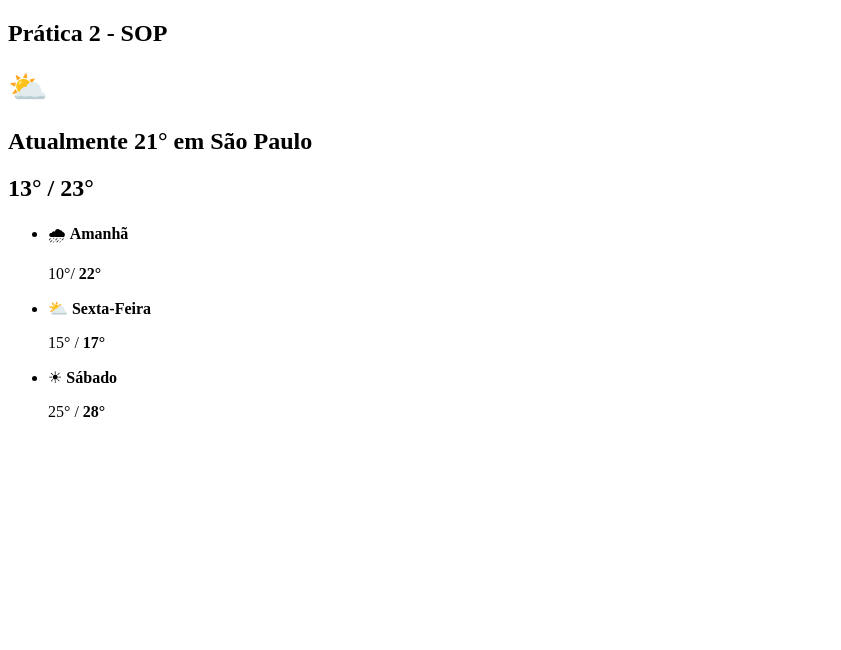
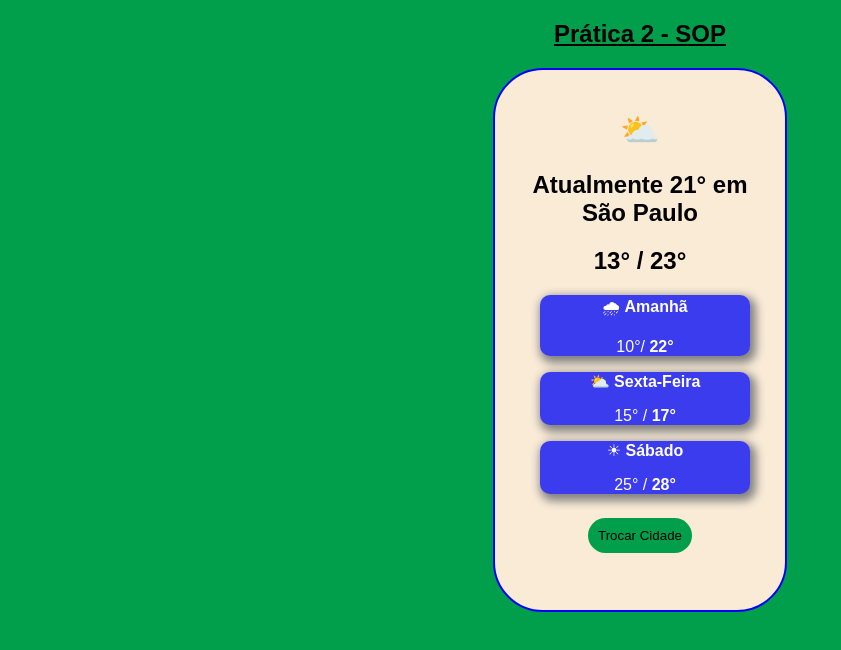
Before and after one commit to MatheussRezende/SOP_atv2_Fgrp2, a plain HTML site: page index.html in a window 1280 px wide. Shown: the whole page, without its empty margins (0-841 px from the left). Drawn offline with Linux system fonts and the light colour scheme.

Commit message:
adicionando o css

```diff
--- a/index.html
+++ b/index.html
@@ -3,10 +3,11 @@
 <head>
     <meta charset="UTF-8">
     <meta name="viewport" content="width=device-width, initial-scale=1.0">
+    <link rel="stylesheet" href="style.css">
     <title>Document</title>
 </head>
 <body>
-    <h2>Prática 2 - SOP</h2>
+    <h2 class="titulo">Prática 2 - SOP</h2>
     <div>
         <h1>&#x26c5;</h1>
         <h2>Atualmente 21° em São Paulo</h2>
@@ -28,6 +29,7 @@
                 <p>25° / <strong>28°</strong></p>
             </li>
         </ul>
+        <button>Trocar Cidade</button>
     </div>
 </body>
 </html>
--- /dev/null
+++ b/style.css
@@ -0,0 +1,43 @@
+body{
+    background-color: rgb(1, 159, 75);
+    font-family: Arial, sans-serif;
+    text-align: center;
+}
+
+.titulo{
+    text-decoration: underline;
+}
+
+div{
+    background-color: antiquewhite;
+    margin: 0 auto;
+    text-align: center;
+    width: 250px;
+    height: 500px;
+    padding: 20px;
+    border-radius: 50px;
+    border: 2px solid blue;
+}
+
+ul{
+    list-style-type: none;
+    margin-left: -15px;
+    margin-right: 15px;
+}
+
+li{
+    background-color: rgb(60, 60, 239);
+    color: white;
+    border-radius: 10px;
+    box-shadow: 3px 4px 10px 3px gray;
+
+}
+
+button{
+    background-color: rgb(1, 159, 75);
+    border: rgb(1, 159, 75);
+    border-radius: 50px;
+    padding: 10px;
+    margin-bottom: 20px;
+    margin-top: 8px;
+}
```
